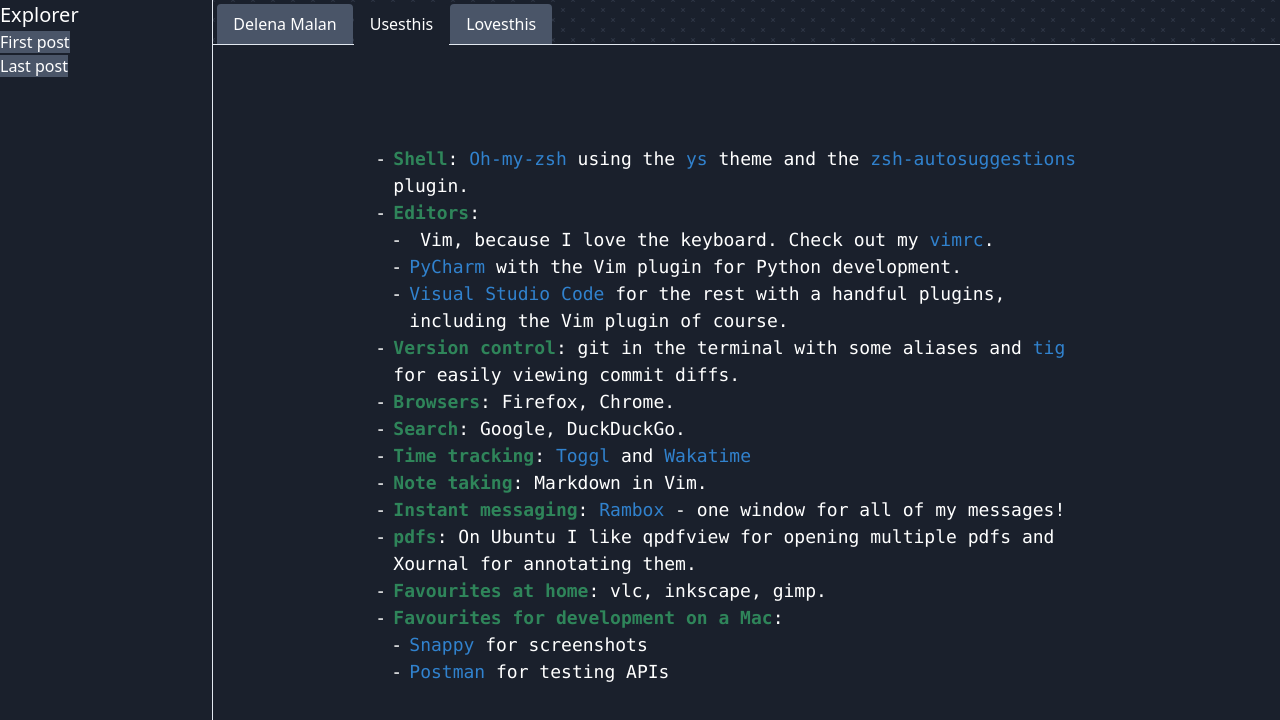
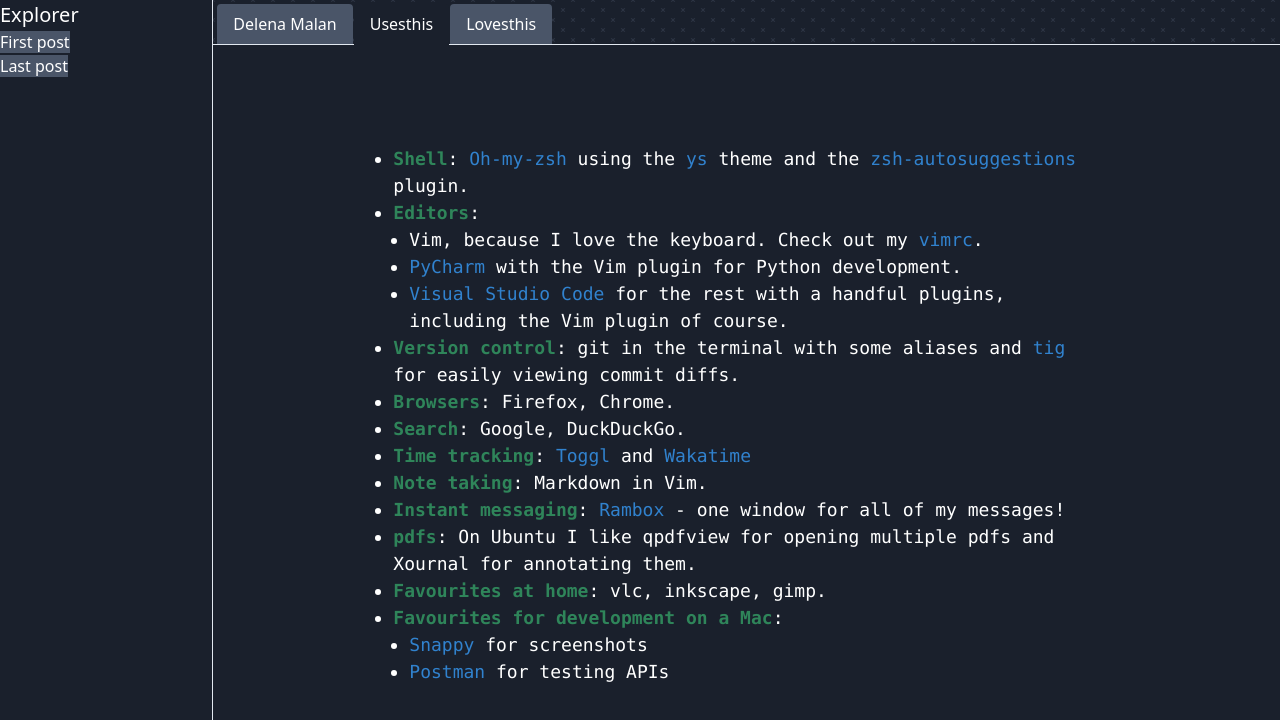
Before and after one commit to delenamalan/nuxt-blog, a Nuxt app: page /usesthis in a window 1280 px wide. Shown: the top 720 px of the page. Built offline with nearby package versions, Linux system fonts and the light colour scheme.

Commit message:
Remove list-dash style

```diff
--- a/assets/css/tailwind.css
+++ b/assets/css/tailwind.css
@@ -6,7 +6,6 @@ body {
   @apply bg-gray-900;
   @apply text-white;
 }
-
 
 strong {
   /* @apply bg-green-700; */
@@ -27,13 +26,6 @@ p {
   @apply pb-4;
 }
 
-.list-dash > li:before {
-  display: inline-block;
-  content: '-';
-  width: 1em;
-  margin-left: -1em;
-}
-
 h3 {
   @apply text-xl;
 }
--- a/pages/lovesthis.vue
+++ b/pages/lovesthis.vue
@@ -4,7 +4,7 @@
       <div class="page-content">
         <div>
           <h3>Blogs</h3>
-          <ul class="list-dash">
+          <ul class="list-disc">
             <li>
               <BaseLink href="https://news.ycombinator.com/"
                 >Hacker News</BaseLink
@@ -66,7 +66,7 @@
         </div>
         <div>
           <h2 id="podcasts">Podcasts</h2>
-          <ul class="list-dash">
+          <ul class="list-disc">
             <li>
               <BaseLink href="https://www.wnyc.org/shows/notetoself"
                 >Note to Self</BaseLink
@@ -117,7 +117,7 @@
         <div>
           <h2 id="books">Books</h2>
           <h3 id="non-fiction">Non-fiction</h3>
-          <ul class="list-dash">
+          <ul class="list-disc">
             <li>
               <BaseLink
                 href="https://www.goodreads.com/book/show/26114505-age-of-discovery"
@@ -202,7 +202,7 @@
         </div>
         <div>
           <h3 id="fiction">Fiction</h3>
-          <ul class="list-dash">
+          <ul class="list-disc">
             <li>
               <BaseLink
                 href="https://www.goodreads.com/book/show/24997390-a-strangeness-in-my-mind"
--- a/pages/usesthis.vue
+++ b/pages/usesthis.vue
@@ -1,7 +1,7 @@
 <template>
   <div>
     <div>
-      <ul class="list-dash">
+      <ul class="list-disc">
         <li>
           <strong>Shell</strong>:
           <BaseLink href="https://github.com/robbyrussell/oh-my-zsh"
@@ -19,7 +19,7 @@
         </li>
         <li>
           <strong>Editors</strong>:
-          <ul class="list-dash pl-4">
+          <ul class="list-disc pl-4">
             <li>
               Vim, because I love the keyboard. Check out my
               <BaseLink
@@ -68,7 +68,7 @@
         <li><strong>Favourites at home</strong>: vlc, inkscape, gimp.</li>
         <li>
           <strong>Favourites for development on a Mac</strong>:
-          <ul class="list-dash pl-4">
+          <ul class="list-disc pl-4">
             <li>
               <BaseLink href="http://snappy-app.com/">Snappy</BaseLink> for
               screenshots
```
